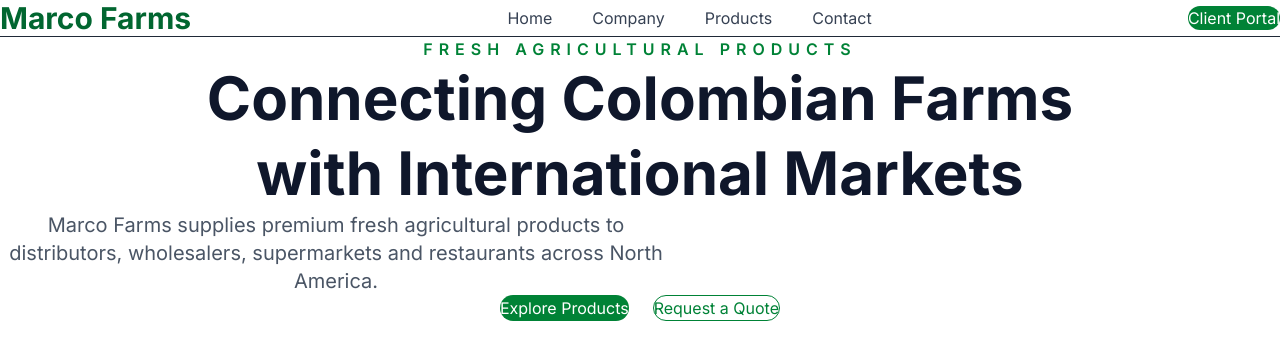
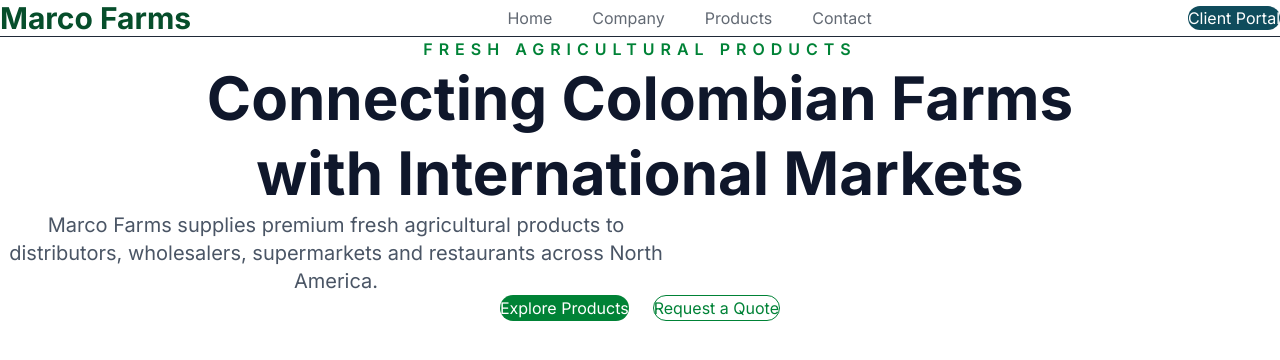
Before and after one commit to marcofarmscorp/marco-farms-portal, a Next.js app: page / in a window 1280 px wide. Shown: the top 360 px of the page. Built offline with nearby package versions, Linux system fonts and the light colour scheme.

Commit message:
Update Header.tsx

```diff
--- a/components/layout/Header.tsx
+++ b/components/layout/Header.tsx
@@ -3,11 +3,11 @@
     <header className="w-full border-b bg-white">
       <div className="max-w-7xl mx-auto flex items-center justify-between px-8 py-5">
 
-        <h1 className="text-3xl font-bold text-green-800">
+        <h1 className="text-3xl font-bold text-forest-dark">
           Marco Farms
         </h1>
 
-        <nav className="hidden md:flex gap-10 text-gray-700">
+        <nav className="hidden md:flex gap-10 text-foreground/70">
 
           <a href="#">Home</a>
 
@@ -19,7 +19,7 @@
 
         </nav>
 
-        <button className="bg-green-700 hover:bg-green-800 text-white px-6 py-3 rounded-full">
+        <button className="bg-petroleum hover:opacity-90 text-white px-6 py-3 rounded-full transition">
 
           Client Portal
 
```
